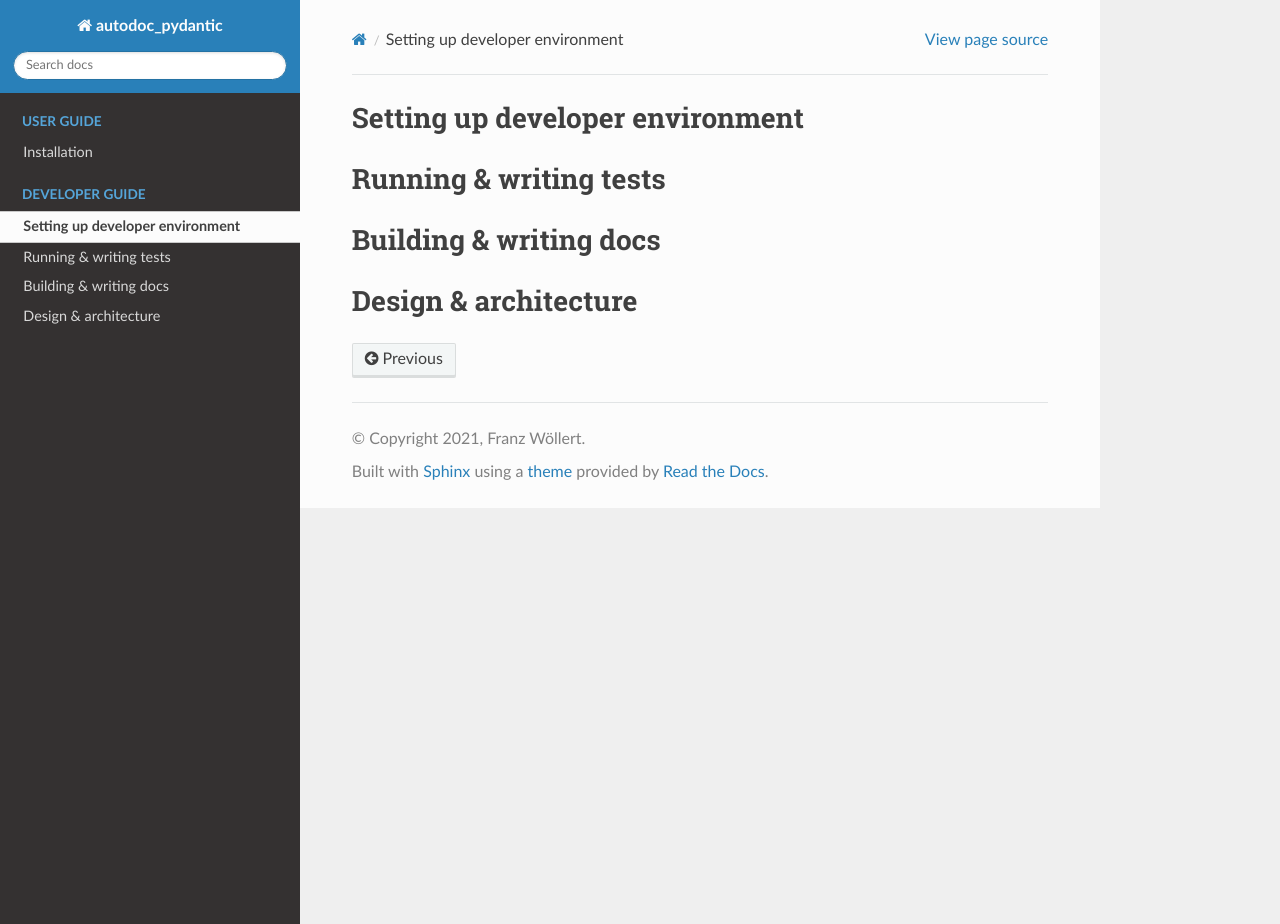
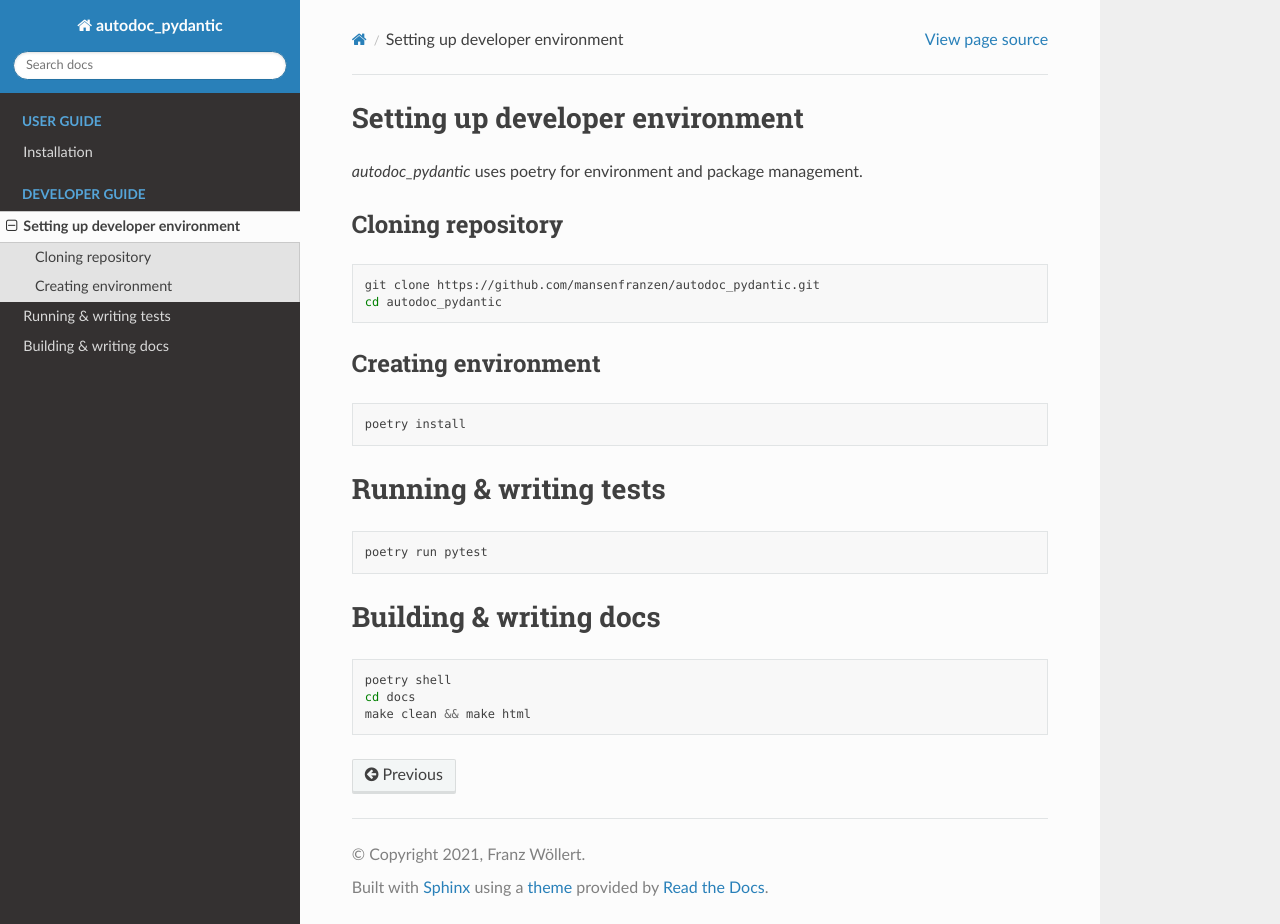
Before and after one commit to mansenfranzen/autodoc_pydantic, a Sphinx documentation site: the page built from docs/source/developer_guide.rst, in a window 1280 px wide and 924 px high. Built offline with Sphinx 7.4.7 and the Read the Docs theme 2.0.0, drawn with Linux system fonts in a browser that asks for light colours; pages that are not in the unit, such as notebooks, are missing from menus.

Commit message:
Add initial dev docs.

```diff
--- a/docs/source/developer_guide.rst
+++ b/docs/source/developer_guide.rst
@@ -1,15 +1,38 @@
 --------------------------------
 Setting up developer environment
 --------------------------------
+
+*autodoc_pydantic* uses poetry for environment and package management.
+
+Cloning repository
+------------------
+
+.. code-block:: bash
+
+   git clone https://github.com/mansenfranzen/autodoc_pydantic.git
+   cd autodoc_pydantic
+
+Creating environment
+--------------------
+
+.. code-block:: bash
+
+   poetry install
 
 -----------------------
 Running & writing tests
 -----------------------
 
+.. code-block:: bash
+
+   poetry run pytest
+
 -----------------------
 Building & writing docs
 -----------------------
 
----------------------
-Design & architecture
----------------------
+.. code-block:: bash
+
+   poetry shell
+   cd docs
+   make clean && make html
```
